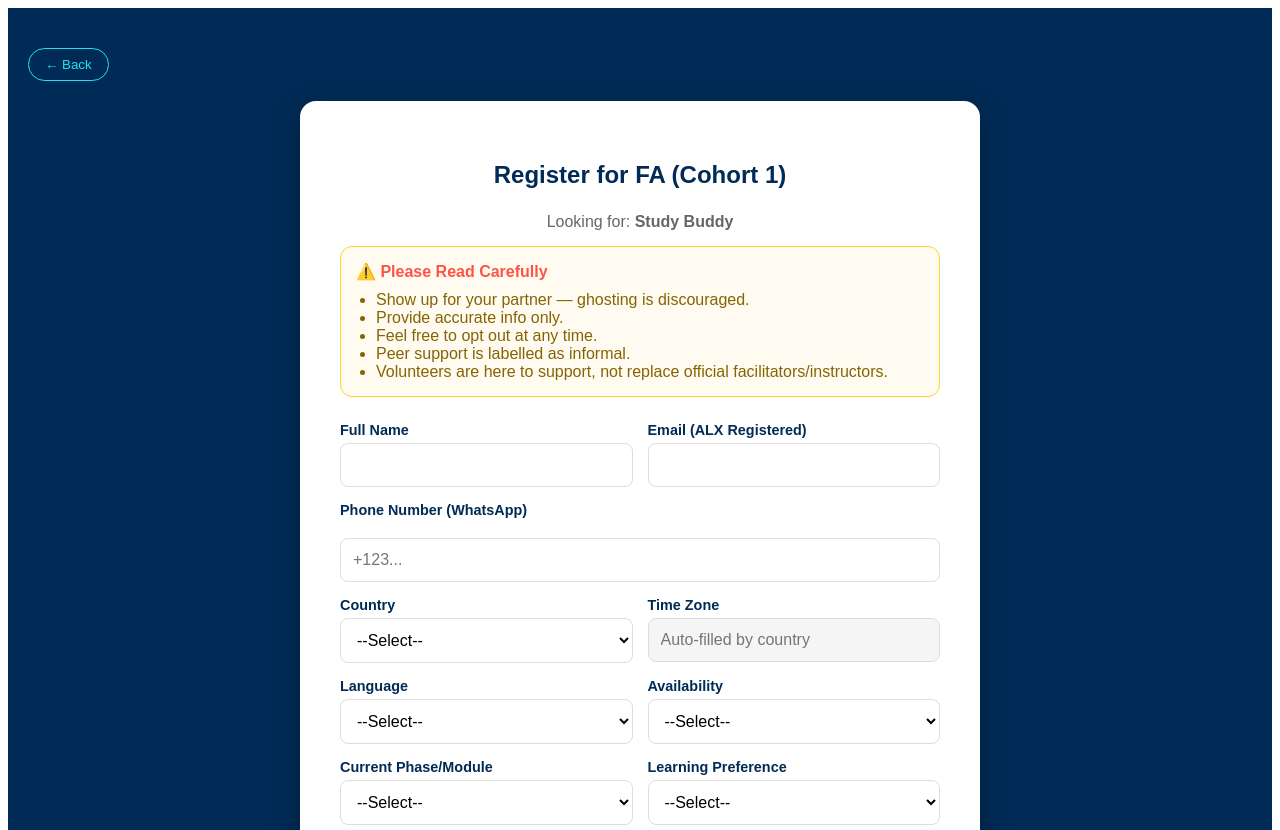
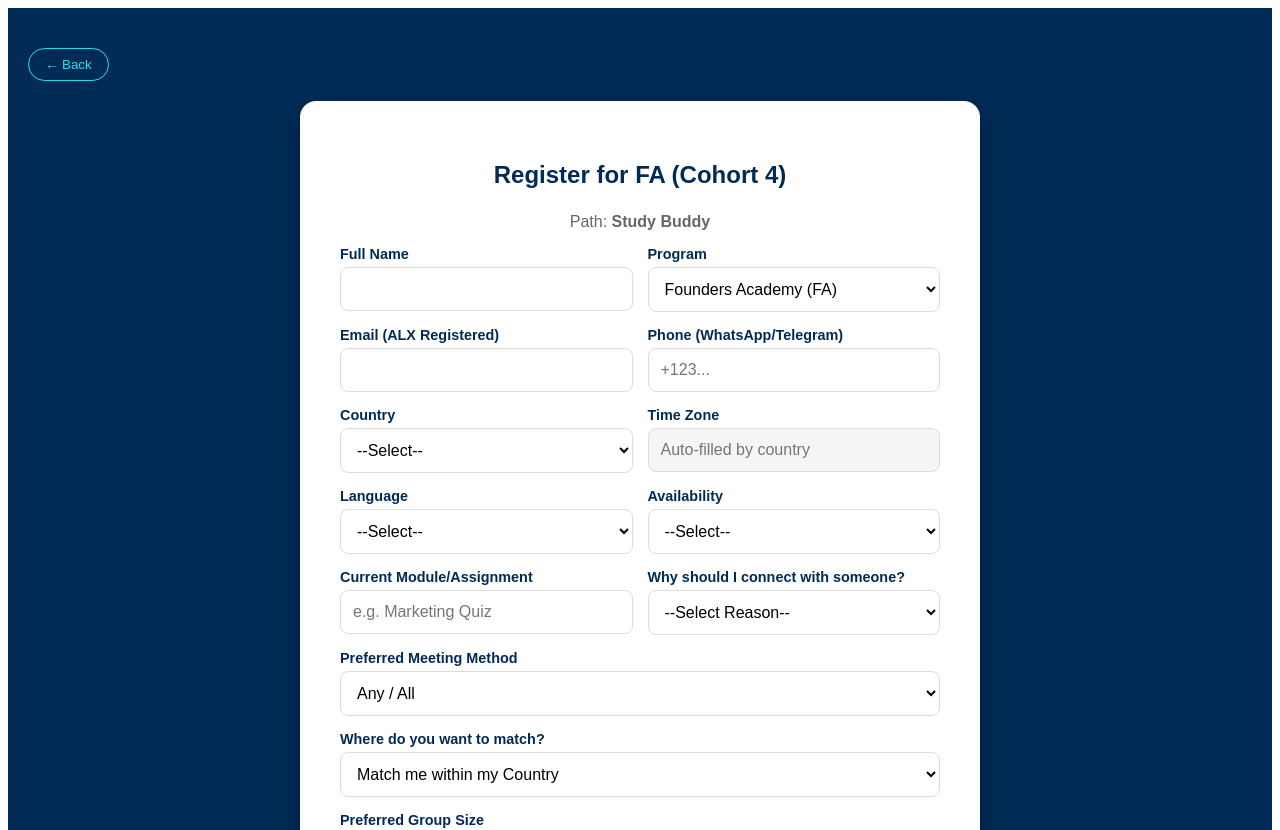
Before and after one commit to ALXVentures/ALXVentures-PeerFinder, a React app in the folder frontend/: page /register in a window 1280 px wide. Shown: the top 830 px of the page. Built offline with nearby package versions, Linux system fonts and the light colour scheme; the HTML template or start-up script is replaced by a standard one.

Commit message:
Update RegisterPage.jsx

```diff
--- a/frontend/src/pages/RegisterPage.jsx
+++ b/frontend/src/pages/RegisterPage.jsx
@@ -6,30 +6,12 @@
 import Spinner from '../components/Spinner';
 import { API_URL } from '../config';
 
-// --- FULL LIST OF COUNTRIES ---
 const africanCountries = [
-  "Algeria", "Angola", "Benin", "Botswana", "Burkina Faso", "Burundi", "Cabo Verde",
-  "Cameroon", "Central African Republic", "Chad", "Comoros", "Congo (Brazzaville)",
-  "Congo (Kinshasa)", "Côte d'Ivoire", "Djibouti", "Egypt", "Equatorial Guinea",
-  "Eritrea", "Eswatini", "Ethiopia", "Gabon", "Gambia", "Ghana", "Guinea",
-  "Guinea-Bissau", "Kenya", "Lesotho", "Liberia", "Libya", "Madagascar", "Malawi",
-  "Mali", "Mauritania", "Mauritius", "Morocco", "Mozambique", "Namibia", "Niger",
-  "Nigeria", "Rwanda", "Sao Tome and Principe", "Senegal", "Seychelles",
-  "Sierra Leone", "Somalia", "South Africa", "South Sudan", "Sudan", "Tanzania",
-  "Togo", "Tunisia", "Uganda", "Zambia", "Zimbabwe", "Non-African"
+  "Algeria", "Angola", "Benin", "Botswana", "Burkina Faso", "Burundi", "Cabo Verde", "Cameroon", "Central African Republic", "Chad", "Comoros", "Congo (Brazzaville)", "Congo (Kinshasa)", "Côte d'Ivoire", "Djibouti", "Egypt", "Equatorial Guinea", "Eritrea", "Eswatini", "Ethiopia", "Gabon", "Gambia", "Ghana", "Guinea", "Guinea-Bissau", "Kenya", "Lesotho", "Liberia", "Libya", "Madagascar", "Malawi", "Mali", "Mauritania", "Mauritius", "Morocco", "Mozambique", "Namibia", "Niger", "Nigeria", "Rwanda", "Sao Tome and Principe", "Senegal", "Seychelles", "Sierra Leone", "Somalia", "South Africa", "South Sudan", "Sudan", "Tanzania", "Togo", "Tunisia", "Uganda", "Zambia", "Zimbabwe", "Non-African"
 ];
 
-// --- TIME ZONE MAPPING ---
 const countryToTimezone = {
-  "Algeria": "UTC+1", "Angola": "UTC+1", "Benin": "UTC+1", "Botswana": "UTC+2", "Burkina Faso": "UTC", "Burundi": "UTC+2", "Cabo Verde": "UTC-1",
-  "Cameroon": "UTC+1", "Central African Republic": "UTC+1", "Chad": "UTC+1", "Comoros": "UTC+3", "Congo (Brazzaville)": "UTC+1",
-  "Congo (Kinshasa)": "UTC+1", "Côte d'Ivoire": "UTC", "Djibouti": "UTC+3", "Egypt": "UTC+2", "Equatorial Guinea": "UTC+1",
-  "Eritrea": "UTC+3", "Eswatini": "UTC+2", "Ethiopia": "UTC+3", "Gabon": "UTC+1", "Gambia": "UTC", "Ghana": "UTC", "Guinea": "UTC",
-  "Guinea-Bissau": "UTC", "Kenya": "UTC+3", "Lesotho": "UTC+2", "Liberia": "UTC", "Libya": "UTC+2", "Madagascar": "UTC+3", "Malawi": "UTC+2",
-  "Mali": "UTC", "Mauritania": "UTC", "Mauritius": "UTC+4", "Morocco": "UTC+1", "Mozambique": "UTC+2", "Namibia": "UTC+2", "Niger": "UTC+1",
-  "Nigeria": "UTC+1", "Rwanda": "UTC+2", "Sao Tome and Principe": "UTC", "Senegal": "UTC", "Seychelles": "UTC+4",
-  "Sierra Leone": "UTC", "Somalia": "UTC+3", "South Africa": "UTC+2", "South Sudan": "UTC+2", "Sudan": "UTC+2", "Tanzania": "UTC+3",
-  "Togo": "UTC", "Tunisia": "UTC+1", "Uganda": "UTC+3", "Zambia": "UTC+2", "Zimbabwe": "UTC+2"
+  "Nigeria": "UTC+1", "Kenya": "UTC+3", "South Africa": "UTC+2", "Ghana": "UTC", "Rwanda": "UTC+2", "Egypt": "UTC+2"
 };
 
 const utcOffsets = Array.from({ length: 27 }, (_, i) => {
@@ -42,24 +24,26 @@
   const location = useLocation();
   const [loading, setLoading] = useState(false);
 
-  // DEFAULT TO FA FOR THE CLONE
   const program = location.state?.program || 'FA';
-  const cohort = location.state?.cohort || 'Cohort 1';
   const connectionType = location.state?.connectionType || 'find';
 
   const [formData, setFormData] = useState({
     name: '', email: '', phone: '', country: '', timezone: '', language: '',
-    open_to_global_pairing: 'No',
+    open_to_global_pairing: connectionType === 'offer' || connectionType === 'cofounder' ? 'Yes' : 'No',
     topic_module: '',
     learning_preferences: '', availability: '', preferred_study_setup: '2',
-    kind_of_support: '', disclaimer_agree: false
+    kind_of_support: '', disclaimer_agree: false,
+    capacity: '3',
+    meeting_preference: 'All',
+    // NEW CO-FOUNDER FIELDS
+    cofounder_role: 'looking',
+    skill_type: '', skill_level: '', equity_type: ''
   });
 
   const handleChange = (e) => {
     const value = e.target.type === 'checkbox' ? e.target.checked : e.target.value;
     const name = e.target.name;
 
-    // Auto-fill timezone when country changes
     if (name === 'country') {
         if (value === 'Non-African') {
             setFormData({ ...formData, country: value, timezone: '' });
@@ -72,27 +56,15 @@
     }
   };
 
-  // --- NEW MODULE LOGIC FOR FA AND FLA ---
-  const getModules = () => {
-    if (program === 'FA') return [
-        "Phase 1: Ideation & Validation",
-        "Phase 2: Business Models",
-        "Phase 3: Go-to-Market Strategy",
-        "Phase 4: Pitching & Funding"
-    ];
-    if (program === 'FLA') return [
-        "Week 1: Setting up your Profile",
-        "Week 2: Finding Clients",
-        "Week 3: Pricing your Services",
-        "Week 4: Delivering Excellence"
-    ];
-    return ["General Module"];
-  };
-
   const handleSubmit = async (e) => {
     e.preventDefault();
     setLoading(true);
-    const payload = { ...formData, program, cohort, connection_type: connectionType };
+    // Force Cohort 4 for FA & FLA
+    const payload = { ...formData, program: program, cohort: 'Cohort 4', connection_type: connectionType };
+
+    if (connectionType === 'offer' || connectionType === 'cofounder') payload.open_to_global_pairing = 'Yes';
+    if (connectionType !== 'offer' && connectionType !== 'cofounder') payload.capacity = 'None';
+
     try {
       const response = await axios.post(`${API_URL}/api/register`, payload);
       if (response.data.success || response.data.user_id) {
@@ -106,37 +78,102 @@
     <div style={styles.container}>
       <button style={styles.backBtn} onClick={() => navigate('/')}>&larr; Back</button>
       <motion.div initial={{ opacity: 0, y: 30 }} animate={{ opacity: 1, y: 0 }} style={styles.card}>
-        <h2 style={styles.header}>Register for {program} ({cohort})</h2>
-        <p style={{textAlign:'center', marginBottom:'15px', color: '#666'}}>Looking for: <strong>{connectionType === 'find' ? 'Study Buddy' : connectionType}</strong></p>
+        <h2 style={styles.header}>Register for {program} (Cohort 4)</h2>
+        <p style={{textAlign:'center', marginBottom:'15px', color: '#666'}}>
+            Path: <strong>{connectionType === 'cofounder' ? 'Co-Founder Matchmaker' : connectionType === 'find' ? 'Study Buddy' : connectionType === 'offer' ? 'Offer Support' : 'Request Support'}</strong>
+        </p>
 
-        <div style={styles.warningBox}>
-          <h3 style={styles.warningTitle}>⚠️ Please Read Carefully</h3>
-          <ul style={styles.warningList}>
-            <li>Show up for your partner — ghosting is discouraged.</li>
-            <li>Provide accurate info only.</li>
-            <li>Feel free to opt out at any time.</li>
-            <li>Peer support is labelled as informal.</li>
-             <li>Volunteers are here to support, not replace official facilitators/instructors.</li>
-          </ul>
+        <form onSubmit={handleSubmit} style={styles.form}>
+
+           {/* --- CO-FOUNDER SPECIFIC FIELDS --- */}
+           {connectionType === 'cofounder' && (
+              <div style={{ background: '#f8f9fa', padding: '20px', borderRadius: '10px', border: '1px solid #ddd', marginBottom: '15px' }}>
+                 <h3 style={{ marginTop: 0, color: colors.primary.berkeleyBlue }}>Startup Profile</h3>
+
+                 <label style={styles.label}>What is your objective?</label>
+                 <select style={{...styles.select, marginBottom: '15px'}} name="cofounder_role" onChange={handleChange} required value={formData.cofounder_role}>
+                     <option value="looking">I am looking for a Co-Founder</option>
+                     <option value="offering">I want to be a Co-Founder</option>
+                 </select>
+
+                 <div style={styles.row}>
+                    <div style={styles.half}>
+                        <label style={styles.label}>{formData.cofounder_role === 'looking' ? "Skill Needed" : "Your Primary Skill"}</label>
+                        <select style={styles.select} name="skill_type" onChange={handleChange} required value={formData.skill_type}>
+                            <option value="">--Select Skill--</option>
+                            <option value="Marketing">Marketing</option>
+                            <option value="Sales">Sales</option>
+                            <option value="Backend Developer">Backend Developer</option>
+                            <option value="Frontend Developer">Frontend Developer</option>
+                            <option value="Accountant">Accountant</option>
+                            <option value="Legal Associate">Legal Associate</option>
+                            <option value="Fundraiser">Fundraiser</option>
+                            <option value="Project Manager">Project Manager</option>
+                            <option value="Supply Chain">Supply Chain</option>
+                        </select>
+                    </div>
+                    <div style={styles.half}>
+                        <label style={styles.label}>Experience Level</label>
+                        <select style={styles.select} name="skill_level" onChange={handleChange} required value={formData.skill_level}>
+                            <option value="">--Select Level--</option>
+                            <option value="Entry 0-2 years">Entry 0-2 years</option>
+                            <option value="Midlevel 2-5 years">Midlevel 2-5 years</option>
+                            <option value="Experienced 5+ years">Experienced 5+ years</option>
+                            <option value="Expert 12+ years">Expert 12+ years</option>
+                        </select>
+                    </div>
                  </div>
 
-        <form onSubmit={handleSubmit} style={styles.form}>
+                 <div style={{...styles.row, marginTop: '15px'}}>
+                    <div style={styles.half}>
+                        <label style={styles.label}>Compensation / Equity</label>
+                        <select style={styles.select} name="equity_type" onChange={handleChange} required value={formData.equity_type}>
+                            <option value="">--Select Option--</option>
+                            <option value="Vesting">Vesting</option>
+                            <option value="Offer Salary">Offer Salary</option>
+                            <option value="Offer Equity">Offer Equity</option>
+                            <option value="Can't offer any">Can't offer any</option>
+                            <option value="Flexible">Flexible</option>
+                        </select>
+                    </div>
+                    {formData.cofounder_role === 'looking' && (
+                        <div style={styles.half}>
+                            <label style={styles.label}>How many do you need?</label>
+                            <select style={styles.select} name="capacity" onChange={handleChange} required value={formData.capacity}>
+                                <option value="1">1 Co-Founder</option>
+                                <option value="2">2 Co-Founders</option>
+                                <option value="3">3+ Co-Founders</option>
+                            </select>
+                        </div>
+                    )}
+                 </div>
+              </div>
+           )}
+
+           {/* --- STANDARD FIELDS --- */}
            <div style={styles.row}>
              <div style={styles.half}><label style={styles.label}>Full Name</label><input style={styles.input} name="name" onChange={handleChange} required /></div>
-             <div style={styles.half}><label style={styles.label}>Email (ALX Registered)</label><input style={styles.input} name="email" type="email" onChange={handleChange} required /></div>
+             <div style={styles.half}><label style={styles.label}>Program</label>
+                <select style={styles.select} name="program" onChange={(e) => {
+                    navigate('.', { state: { ...location.state, program: e.target.value }});
+                }} required value={program}>
+                    <option value="FA">Founders Academy (FA)</option>
+                    <option value="FLA">Freelance Academy (FLA)</option>
+                </select>
+             </div>
            </div>
 
-           <label style={styles.label}>Phone Number (WhatsApp)</label>
-           <input style={styles.input} name="phone" type="tel" placeholder="+123..." onChange={handleChange} required />
+           <div style={styles.row}>
+             <div style={styles.half}><label style={styles.label}>Email (ALX Registered)</label><input style={styles.input} name="email" type="email" onChange={handleChange} required /></div>
+             <div style={styles.half}><label style={styles.label}>Phone (WhatsApp/Telegram)</label><input style={styles.input} name="phone" type="tel" placeholder="+123..." onChange={handleChange} required /></div>
+           </div>
 
            <div style={styles.row}>
               <div style={styles.half}>
                   <label style={styles.label}>Country</label>
                   <select style={styles.select} name="country" onChange={handleChange} required>
                       <option value="">--Select--</option>
-                      {africanCountries.map(country => (
-                        <option key={country} value={country}>{country}</option>
-                      ))}
+                      {africanCountries.map(country => (<option key={country} value={country}>{country}</option>))}
                   </select>
               </div>
               <div style={styles.half}>
@@ -144,26 +181,13 @@
                   {formData.country === 'Non-African' ? (
                       <div style={styles.tzWrapper}>
                           <span style={{ fontWeight: 'bold', color: '#555' }}>UTC</span>
-                          <select
-                              style={styles.tzSelect}
-                              name="timezone"
-                              onChange={handleChange}
-                              required
-                              value={formData.timezone}
-                          >
+                          <select style={styles.tzSelect} name="timezone" onChange={handleChange} required value={formData.timezone}>
                               <option value="">--</option>
                               {utcOffsets.map(off => <option key={off} value={`UTC${off}`}>{off}</option>)}
                           </select>
                       </div>
                   ) : (
-                      <input
-                          style={{...styles.input, backgroundColor: '#f5f5f5', color: '#888', cursor: 'not-allowed'}}
-                          name="timezone"
-                          value={formData.timezone}
-                          readOnly
-                          placeholder="Auto-filled by country"
-                          required
-                      />
+                      <input style={{...styles.input, backgroundColor: '#f5f5f5', color: '#888', cursor: 'not-allowed'}} name="timezone" value={formData.timezone} readOnly placeholder="Auto-filled by country" required />
                   )}
               </div>
            </div>
@@ -172,7 +196,11 @@
              <div style={styles.half}>
                   <label style={styles.label}>Language</label>
                   <select style={styles.select} name="language" onChange={handleChange} required>
-                      <option value="">--Select--</option><option value="English">English</option><option value="French">French</option><option value="Arabic">Arabic</option>
+                      <option value="">--Select--</option>
+                      <option value="English">English</option>
+                      <option value="French">French</option>
+                      <option value="Arabic">Arabic</option>
+                      <option value="Amharic">Amharic</option>
                   </select>
               </div>
              <div style={styles.half}>
@@ -183,42 +211,58 @@
              </div>
            </div>
 
+           {/* --- NON-COFOUNDER ACADEMIC PREFERENCES --- */}
+           {connectionType !== 'cofounder' && (
                <div style={styles.row}>
                  <div style={styles.half}>
-                <label style={styles.label}>Current Phase/Module</label>
-                <select style={styles.select} name="topic_module" onChange={handleChange} required value={formData.topic_module}>
-                    <option value="">--Select--</option>
-                    {getModules().map(m => <option key={m} value={m}>{m}</option>)}
-                </select>
+                    <label style={styles.label}>Current Module/Assignment</label>
+                    <input style={styles.input} name="topic_module" placeholder="e.g. Marketing Quiz" onChange={handleChange} required />
                  </div>
                  <div style={styles.half}>
-                <label style={styles.label}>Learning Preference</label>
+                    <label style={styles.label}>Why should I connect with someone?</label>
                     <select style={styles.select} name="learning_preferences" onChange={handleChange} required value={formData.learning_preferences}>
-                    <option value="">--Select--</option>
-                    <option value="Deep dive">Deep dive</option>
-                    <option value="Co-work sessions">Co-work sessions</option>
-                    <option value="General program navigation">General program navigation</option>
+                        <option value="">--Select Reason--</option>
+                        <option value="Deep dive discussion">Deep dive discussion</option>
+                        <option value="Feedback and idea review">Feedback and idea review</option>
+                        <option value="Co-working / accountability sessions">Co-working / accountability sessions</option>
+                        <option value="Learning check-ins">Learning check-ins</option>
                         <option value="Flexible">Flexible</option>
                     </select>
                  </div>
                </div>
+           )}
 
            <div>
-             <label style={styles.label}>Open to Global Pairing?</label>
-             <select
-                style={styles.select}
-                name="open_to_global_pairing"
-                onChange={handleChange}
-                required
-                value={formData.open_to_global_pairing}
-             >
-                <option value="No">No - Match within my Country/Module/Availability</option>
-                <option value="Yes">Yes - Match me with anyone (Faster)</option>
+              <label style={styles.label}>Preferred Meeting Method</label>
+              <select style={styles.select} name="meeting_preference" onChange={handleChange} required value={formData.meeting_preference}>
+                  <option value="All">Any / All</option>
+                  <option value="Google Meet">Google Meet / Video</option>
+                  <option value="Zoom">Zoom</option>
+                  <option value="WhatsApp">WhatsApp</option>
+                  <option value="Telegram">Telegram</option>
               </select>
-             <p style={{fontSize:'0.8rem', color:'#666', marginTop:'5px', marginBottom:'15px'}}>
-                *Select 'Yes' to relax constraints and find a match faster.
-             </p>
            </div>
+
+           {connectionType === 'offer' ? (
+              <div>
+                <label style={styles.label}>How many peers can you support? (Globally matched)</label>
+                <select style={styles.select} name="capacity" onChange={handleChange} required value={formData.capacity}>
+                    <option value="3">Up to 3 Learners</option>
+                    <option value="5">Up to 5 Learners</option>
+                    <option value="7">Up to 7 Learners</option>
+                    <option value="10">Up to 10 Learners</option>
+                </select>
+              </div>
+           ) : connectionType !== 'cofounder' ? (
+              <div>
+                <label style={styles.label}>Where do you want to match?</label>
+                <select style={styles.select} name="open_to_global_pairing" onChange={handleChange} required value={formData.open_to_global_pairing}>
+                   <option value="No">Match me within my Country</option>
+                   <option value="Timezone">Match me within my Time Zone (±3 hours)</option>
+                   <option value="Yes">Match me with anyone globally (Fastest)</option>
+                </select>
+              </div>
+           ) : null}
 
            {connectionType === 'find' && (
              <div>
@@ -230,8 +274,8 @@
              </div>
            )}
 
-           {connectionType !== 'find' && (
-             <div><label style={styles.label}>Support Type</label><select style={styles.select} name="kind_of_support" onChange={handleChange} required><option value="">--Select--</option><option value="Content Explanation">Content Explanation</option><option value="Test or Milestone clarification">Test or Milestone clarification</option><option value="Full support">Full support</option></select></div>
+           {connectionType === 'need' && (
+             <div><label style={styles.label}>Support Type</label><select style={styles.select} name="kind_of_support" onChange={handleChange} required><option value="">--Select--</option><option value="Assignment Clarification">Assignment Clarification</option><option value="Technical Issue">Technical Issue</option><option value="Full support">Full support</option></select></div>
            )}
 
            <div style={styles.checkboxContainer}>
@@ -242,7 +286,7 @@
            </div>
 
            <motion.button whileHover={{ scale: 1.02 }} whileTap={{ scale: 0.98 }} type="submit" style={styles.submitButton} disabled={loading}>
-              {loading ? <div style={{display:'flex', gap:'10px', justifyContent:'center'}}><Spinner size="20px" /> Processing...</div> : "Submit Request 🚀"}
+              {loading ? <div style={{display:'flex', gap:'10px', justifyContent:'center'}}><Spinner size="20px" color="white" /> Processing...</div> : "Submit Request 🚀"}
            </motion.button>
         </form>
       </motion.div>
```
Lines whose indentation alone changed are shown as unchanged.
